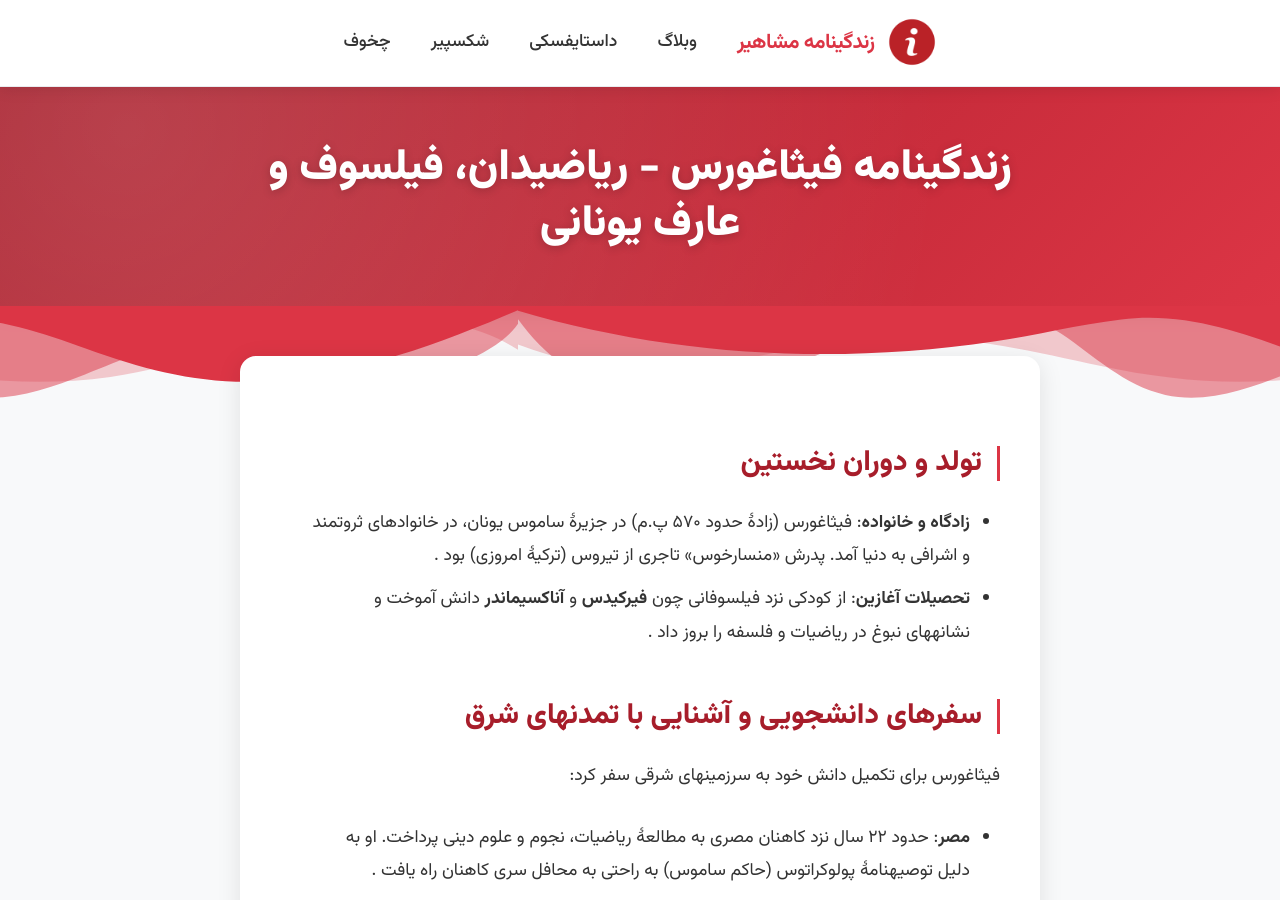
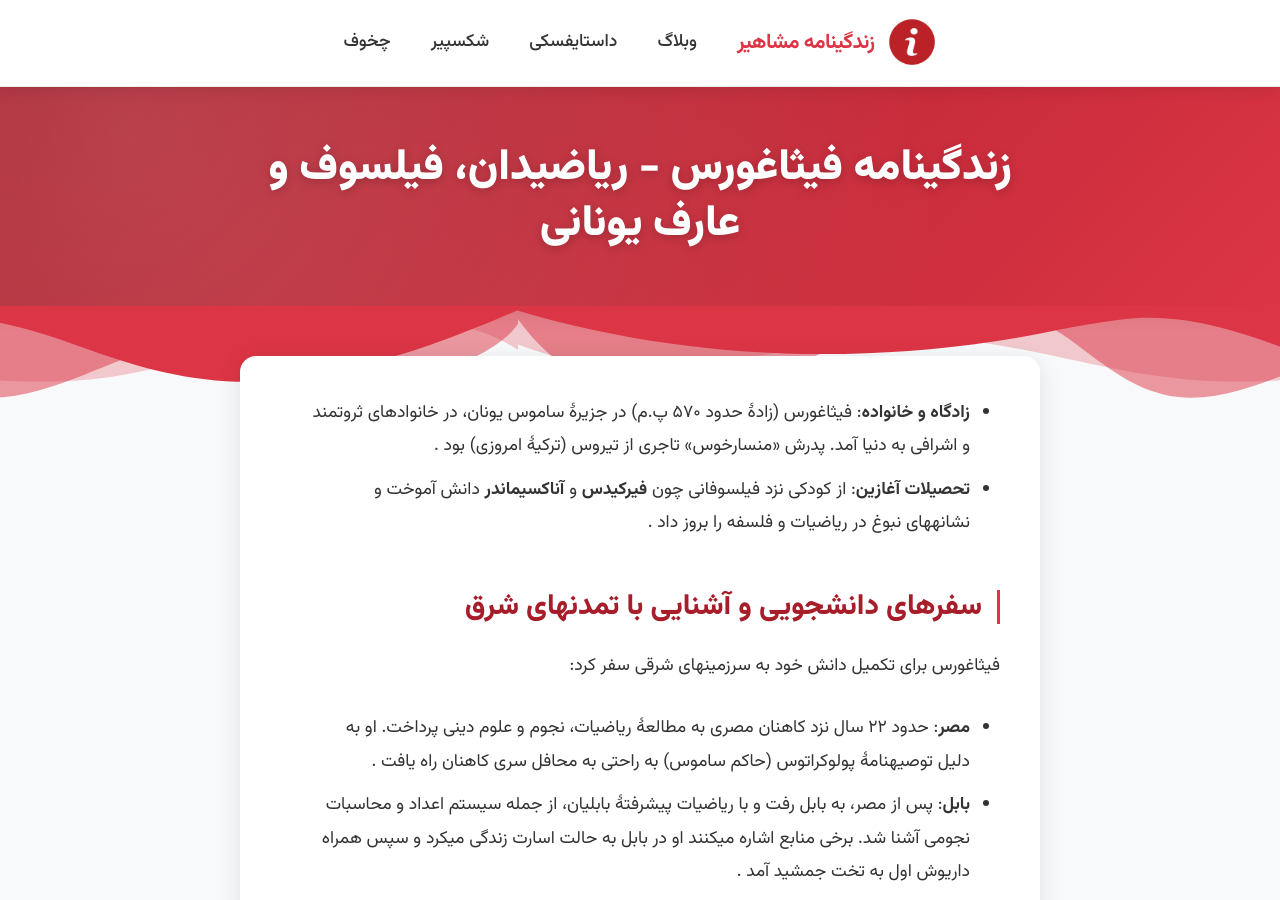
Before and after one commit to darkblog/darkblog.github.io, a Jekyll site: the page built from _posts/2025-7-3-49.md, in a window 1280 px wide and 900 px high. Built offline with Jekyll 4.4.1, drawn with Linux system fonts in a browser that asks for light colours.

Commit message:
Update 2025-7-3-49.md

```diff
--- a/_posts/2025-7-3-49.md
+++ b/_posts/2025-7-3-49.md
@@ -3,7 +3,6 @@ layout: post
 title: زندگینامه فیثاغورس - ریاضیدان، فیلسوف و عارف یونانی
 ---
 
-## تولد و دوران نخستین
 - **زادگاه و خانواده**: فیثاغورس (زادهٔ حدود ۵۷۰ پ.م) در جزیرهٔ ساموس یونان، در خانوادهای ثروتمند و اشرافی به دنیا آمد. پدرش «منسارخوس» تاجری از تیروس (ترکیهٔ امروزی) بود .
 - **تحصیلات آغازین**: از کودکی نزد فیلسوفانی چون **فیرکیدس** و **آناکسیماندر** دانش آموخت و نشانههای نبوغ در ریاضیات و فلسفه را بروز داد .
 
```
